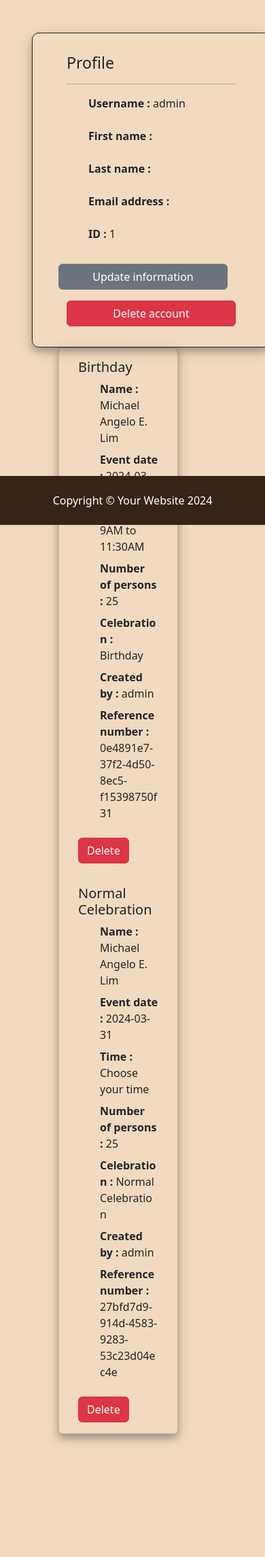
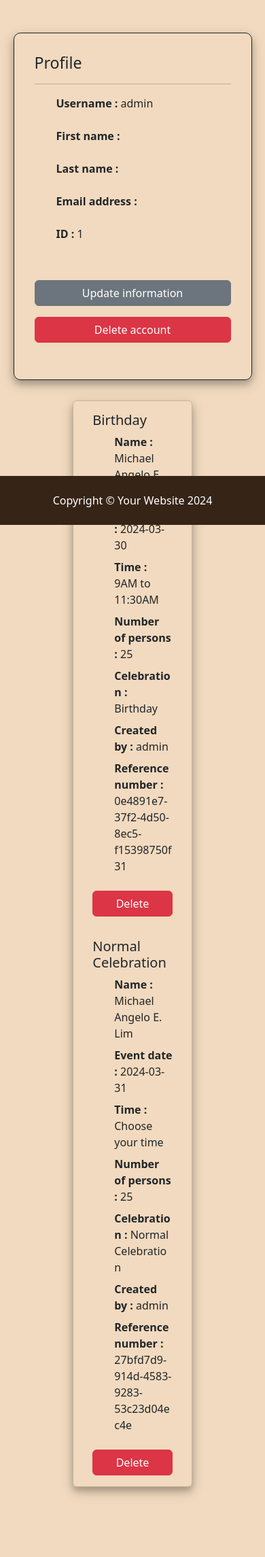
Before and after one commit to MikeLim99/FinalProject, a Django app: page /profile/ in a window 390 px wide. Shown: the part 72-2362 px from the top of the page at 68% size. Before the commit the page ends 2194 px from the top, so only its background shows below. Run offline with Django 5.2, Linux system fonts and the light colour scheme; a user stored in the database is signed in; data comes from the database, SQL or seed files in the repository; some libraries are stand-ins or nearby versions.

Commit message:
Update style.css
updated style for mobile with (width: 600px)

```diff
--- a/Restaurant/static/css/style.css
+++ b/Restaurant/static/css/style.css
@@ -37,8 +37,6 @@
     color: #f1dabf;
 }
 ul .nav{
-    width: 30rem;
-    display: flex;
     justify-content: space-evenly;
     align-items: center;
 }
@@ -108,28 +106,34 @@
     padding: 30px;
     box-shadow: 0 6px 10px 0 rgba(0, 0, 0, 0.2), 0 6px 20px 0 rgba(0, 0, 0, 0.19);
     border-radius: 10px;
-    padding-left: 50px;
-    padding-right: 50px;
-    margin-left: 10vmin;
     height: fit-content;
 }
 
 #profilecard {
     box-shadow: 0 6px 10px 0 rgba(0, 0, 0, 0.2), 0 6px 20px 0 rgba(0, 0, 0, 0.19);
     margin-left: 20vmin;
+    width: 370px;
 }
 
-.empty_schedule {
-    text-align: center;
-    padding-top: 50%;
+
+@media (max-width: 600px) {
+    .header-content{
+        width: 100%;
+    }
+    .header-message {
+        position:relative;
+    }
+    .profile-information{
+        margin: auto;
+    }
+    #profilecard{
+        width: 100%;
+        display: block;
+        margin: auto;
+        margin-top: 30px;
+    }
+    .row .btn {
+        display: flex;
+        justify-content: space-evenly;
+    }
 }
-
-.empty_schedule .message_string {
-    border: #04030f 0.2px solid;
-    margin: 10px;
-    padding: 10px;
-}
-
-.profile-information .feedback_form {
-    margin-left: 10%;
-}
```
